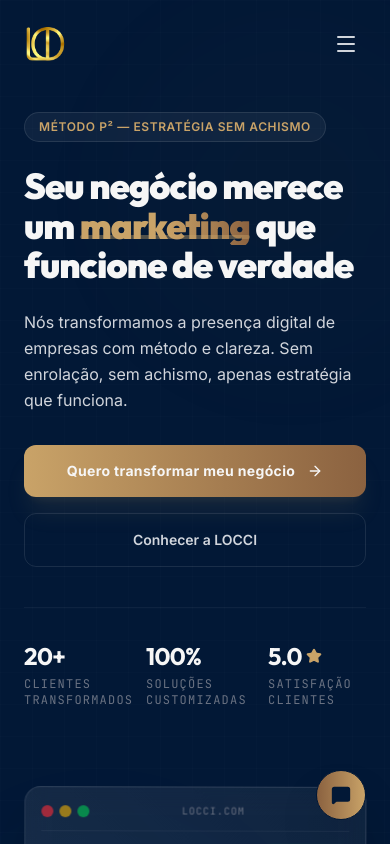
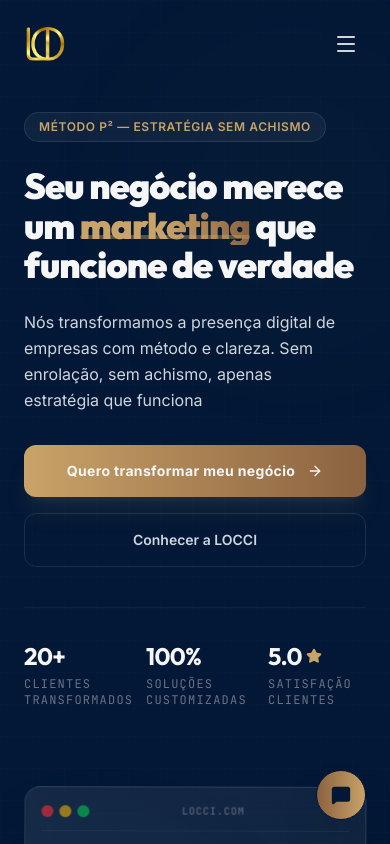
Before and after one commit to loccidigital/Site-LOCCI, a React (Vite) app: page / in a window 390 px wide. Shown: the top 844 px of the page. Built offline with nearby package versions, Linux system fonts and the light colour scheme.

Commit message:
Update Hero.tsx

```diff
--- a/src/components/Hero.tsx
+++ b/src/components/Hero.tsx
@@ -44,7 +44,7 @@
             id="hero-subtitle"
           >
             Nós transformamos a presença digital de empresas com método e clareza.
-            Sem enrolação, sem achismo, apenas estratégia que funciona.
+            Sem enrolação, sem achismo, apenas<br className="sm:hidden" />{" "}estratégia que funciona
           </p>
 
           {/* CTAs */}
```
